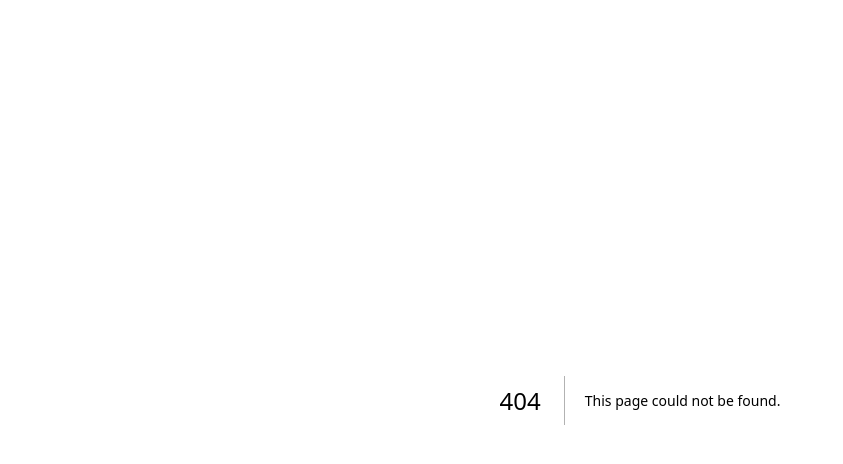
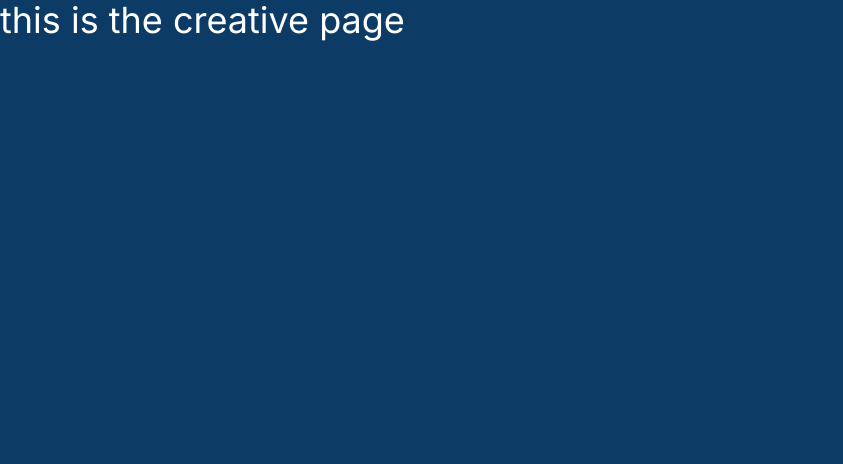
Before and after one commit to mwcui/portfolio, a Next.js app: page /Creative in a window 1280 px wide. Before the commit this address had no page. Shown: the top 464 px of the page, without its empty margins (0-843 px from the left). Built offline with nearby package versions, Linux system fonts and the light colour scheme.

Commit message:
about to add in the creative page

```diff
--- a/src/app/Components/LogoVisibilityContext.js
+++ b/src/app/Components/LogoVisibilityContext.js
@@ -1,4 +1,6 @@
-// src/app/Components/LogoVisibilityContext.js
+// this toggles whether the logo in the navbar shows up or not
+// ive set it so that when the logo is in the center of the screen, to make the logo in the navbar invisible
+// there are pieces of code that have been implement on other pages that tie to this one
 
 import { createContext, useContext, useState } from 'react';
 
--- a/src/app/Components/mouseeffect.js
+++ b/src/app/Components/mouseeffect.js
@@ -537,8 +537,8 @@ const InteractiveBlocks = () => {
       blockContainer.innerHTML = '';
       const screenWidth = window.innerWidth;
       const screenHeight = window.innerHeight;
-      numCols = Math.ceil((screenWidth + blockSize +blockSize) / blockSize);
-      numRows = Math.ceil((screenHeight + blockSize + blockSize) / blockSize);
+      numCols = Math.ceil((screenWidth + blockSize + blockSize + blockSize) / blockSize); //the extra + blocksize is just so that we can cover the entire screen. otherwise there were gaps on the screen
+      numRows = Math.ceil((screenHeight + blockSize + blockSize + blockSize) / blockSize);
       const numBlocks = numCols * numRows;
 
       for (let i = 0; i < numBlocks; i++) {
@@ -621,7 +621,7 @@ const InteractiveBlocks = () => {
     };
   }, []);
 
-  return <div id="blocks" style={{ position: 'absolute', top: 0, left: 0, width: '100%', height: '100%' }}></div>;
+  return <div id="blocks" style={{ position: 'absolute', top: 0, left: 0, width: '110%', height: '100%' }}></div>;
 };
 
 export default InteractiveBlocks;
--- /dev/null
+++ b/src/app/Creative/page.js
@@ -0,0 +1,11 @@
+import React from 'react'
+
+const Creative = () => {
+  return (
+    <div className="text-white text-4xl">
+      this is the creative page
+    </div>
+  )
+}
+
+export default Creative
```
